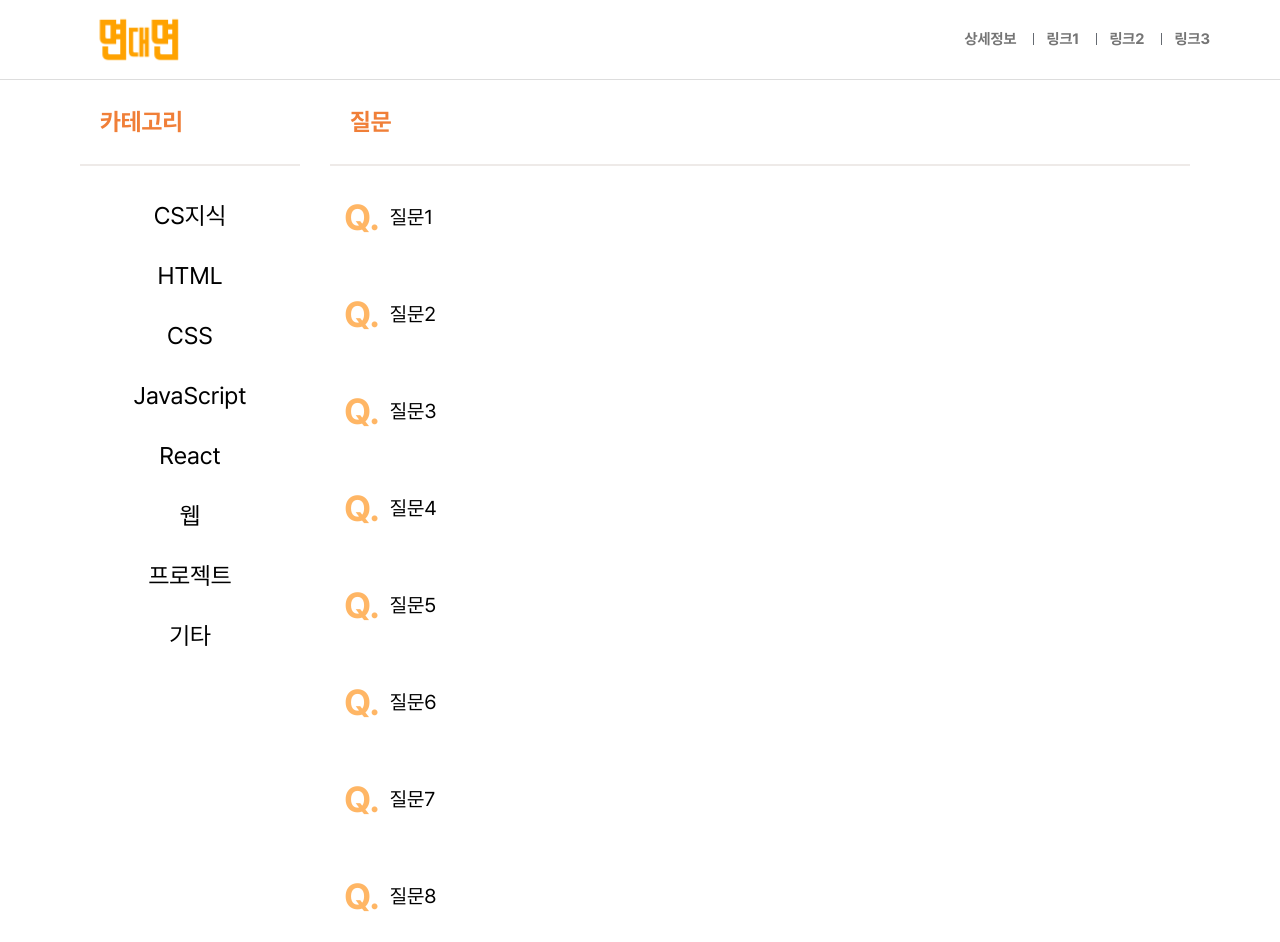
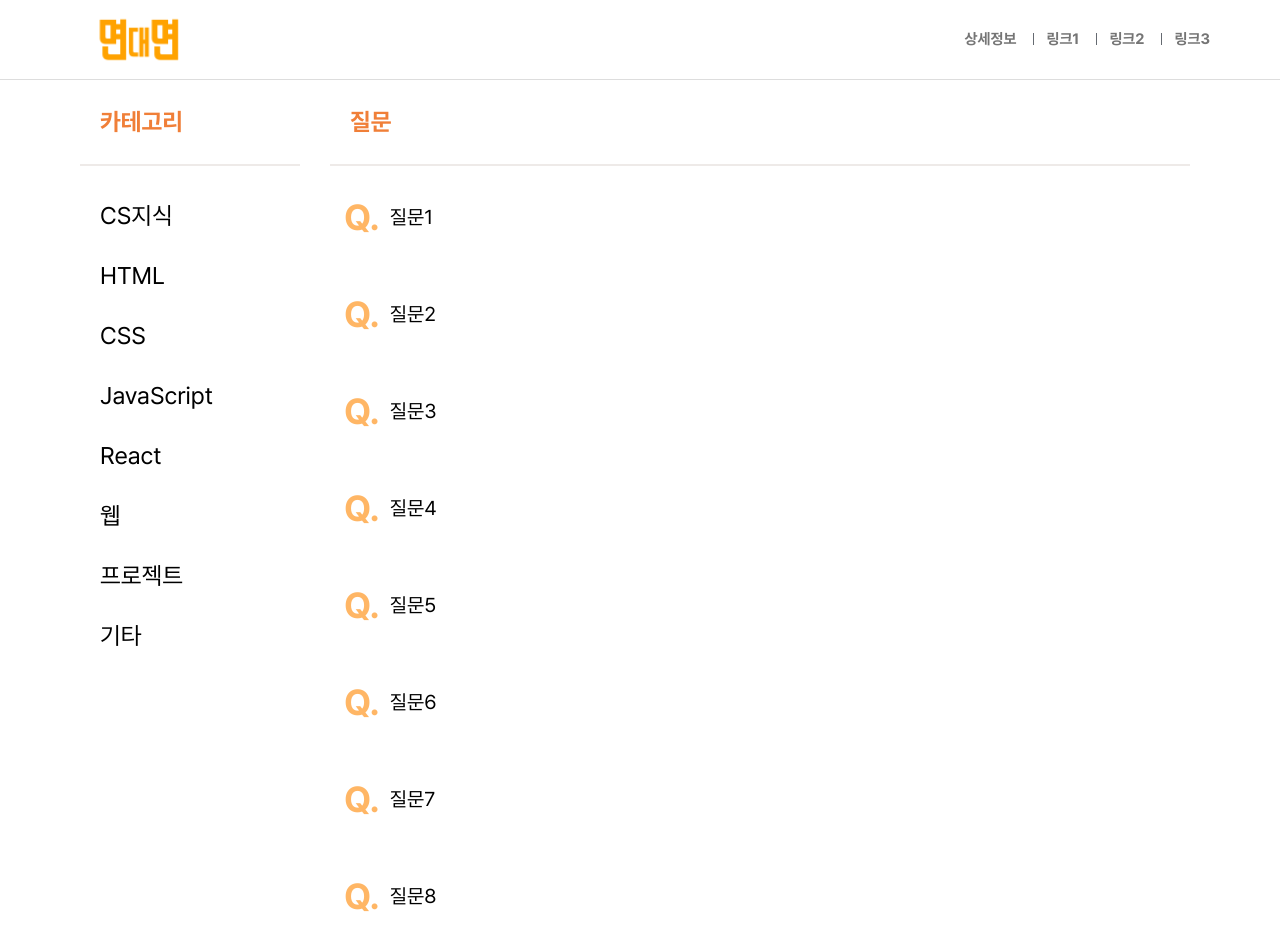
Before and after one commit to Jetty2020/random-interview, a Next.js app: page /list in a window 1280 px wide. Built offline with nearby package versions, Linux system fonts and the light colour scheme.

Commit message:
:lipstick: 카테고리 UI 변경

```diff
--- a/src/components/questionList/Category.tsx
+++ b/src/components/questionList/Category.tsx
@@ -37,7 +37,6 @@ interface ButtonProps {
 }
 
 const Item = styled.li`
-  max-width: ${pxToRem(250)};
   height: ${pxToRem(60)};
   margin: 0 auto;
 `;
@@ -45,9 +44,11 @@ const Item = styled.li`
 const Button = styled.button<ButtonProps>`
   width: 100%;
   height: 100%;
+  padding-left: ${pxToRem(20)};
   background-color: ${({ isSelected }) => (isSelected ? PRIMARY_400 : WHITE)};
   font-weight: ${({ isSelected }) => (isSelected ? 700 : 400)};
   font-size: ${pxToRem(24)};
+  text-align: left;
   color: ${({ isSelected }) => (isSelected ? WHITE : BLACK)};
   opacity: ${({ isSelected, isActive }) => {
     if (isActive && !isSelected) {
```
